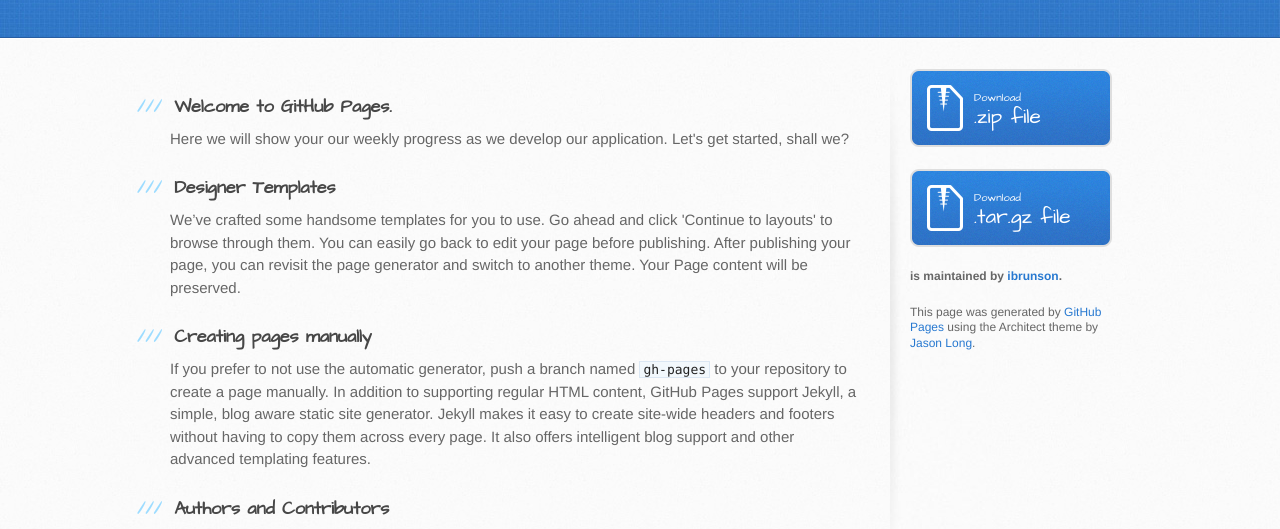
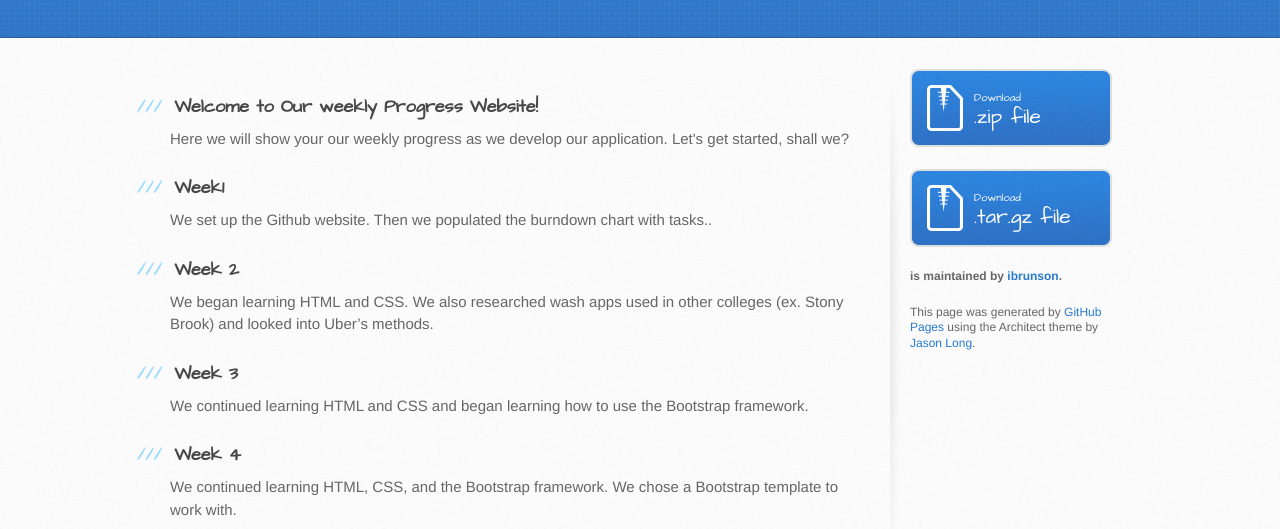
Before and after one commit to ibrunson/VUWash, a plain HTML site: page index.html in a window 1280 px wide. Shown: the part 197-726 px from the top of the page. Drawn offline with Linux system fonts and the light colour scheme.

Commit message:
Update index.html
First 5 weeks addition

```diff
--- a/index.html
+++ b/index.html
@@ -29,27 +29,54 @@
       <div class="inner clearfix">
         <section id="main-content">
           <h3>
-<a id="welcome-to-our-weekly-progress-website" class="anchor" href="#welcome-to-our-weekly-progress-website" aria-hidden="true"><span class="octicon octicon-link"></span></a>Welcome to GitHub Pages.</h3>
+<a id="welcome-to-our-weekly-progress-website" class="anchor" href="#welcome-to-our-weekly-progress-website" aria-hidden="true"><span class="octicon octicon-link"></span></a>
+Welcome to Our weekly Progress Website!</h3>
 
 <p>Here we will show your our weekly progress as we develop our application. Let's get started, shall we?</p>
 
 <h3>
-<a id="designer-templates" class="anchor" href="#designer-templates" aria-hidden="true"><span class="octicon octicon-link"></span></a>Designer Templates</h3>
+<a id="designer-templates" class="anchor" href="#designer-templates" aria-hidden="true"><span class="octicon octicon-link"></span></a>
+Week1</h3>
 
-<p>We’ve crafted some handsome templates for you to use. Go ahead and click 'Continue to layouts' to browse through them. You can easily go back to edit your page before publishing. After publishing your page, you can revisit the page generator and switch to another theme. Your Page content will be preserved.</p>
+<p>We set up the Github website. Then we populated the burndown chart with tasks..</p>
 
 <h3>
-<a id="creating-pages-manually" class="anchor" href="#creating-pages-manually" aria-hidden="true"><span class="octicon octicon-link"></span></a>Creating pages manually</h3>
+<a id="creating-pages-manually" class="anchor" href="#creating-pages-manually" aria-hidden="true"><span class="octicon octicon-link"></span></a>
+Week 2</h3>
 
-<p>If you prefer to not use the automatic generator, push a branch named <code>gh-pages</code> to your repository to create a page manually. In addition to supporting regular HTML content, GitHub Pages support Jekyll, a simple, blog aware static site generator. Jekyll makes it easy to create site-wide headers and footers without having to copy them across every page. It also offers intelligent blog support and other advanced templating features.</p>
+<p>We began learning HTML and CSS. We also researched wash apps used in other colleges (ex. Stony Brook) and looked into Uber’s methods.</p>
+
 
 <h3>
-<a id="authors-and-contributors" class="anchor" href="#authors-and-contributors" aria-hidden="true"><span class="octicon octicon-link"></span></a>Authors and Contributors</h3>
+
+Week 3</h3>
+
+<p>We continued learning HTML and CSS and began learning how to use the Bootstrap framework.</p>
+
+
+
+<h3>
+
+Week 4</h3>
+
+<p>We continued learning HTML, CSS, and the Bootstrap framework. We chose a Bootstrap template to work with.
+</p>
+
+Week 5</h3>
+
+<p>We continued learning how to use the Bootstrap framework. We edited the website, adding in a homepage that describes the purpose of VUWash and how it works, a “create washer account” page, a “laundry form” page, and a contact page. We brainstormed how we wanted the forms to look. One form would be for creating a washer account, the other for sending out laundry requests to these washers, and the last for contacting us. We began learning JavaScript, PHP and mySQL.
+</p>
+
+
+<h3>
+<a id="authors-and-contributors" class="anchor" href="#authors-and-contributors" aria-hidden="true"><span class="octicon octicon-link"></span></a>
+Authors and Contributors</h3>
 
 <p>You can <a href="https://github.com/blog/821" class="user-mention">@mention</a> a GitHub username to generate a link to their profile. The resulting <code>&lt;a&gt;</code> element will link to the contributor’s GitHub Profile. For example: In 2007, Chris Wanstrath (<a href="https://github.com/defunkt" class="user-mention">@defunkt</a>), PJ Hyett (<a href="https://github.com/pjhyett" class="user-mention">@pjhyett</a>), and Tom Preston-Werner (<a href="https://github.com/mojombo" class="user-mention">@mojombo</a>) founded GitHub.</p>
 
 <h3>
-<a id="support-or-contact" class="anchor" href="#support-or-contact" aria-hidden="true"><span class="octicon octicon-link"></span></a>Support or Contact</h3>
+<a id="support-or-contact" class="anchor" href="#support-or-contact" aria-hidden="true"><span class="octicon octicon-link"></span></a>
+Support or Contact</h3>
 
 <p>Having trouble with Pages? Check out our <a href="https://help.github.com/pages">documentation</a> or <a href="https://github.com/contact">contact support</a> and we’ll help you sort it out.</p>
         </section>
```
